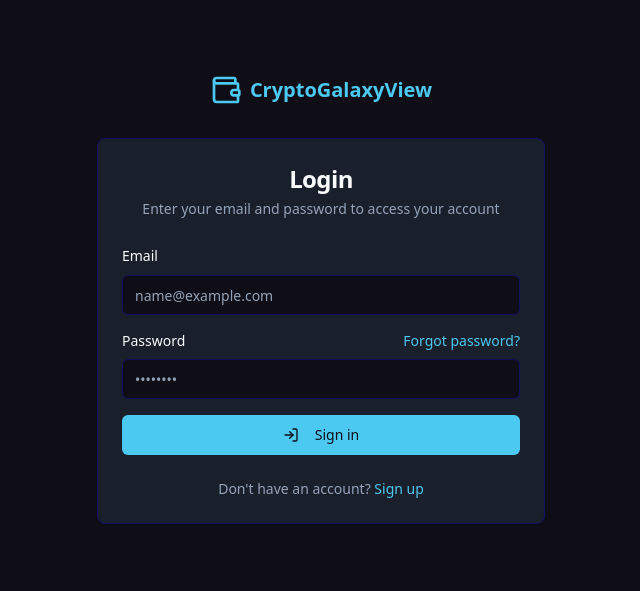
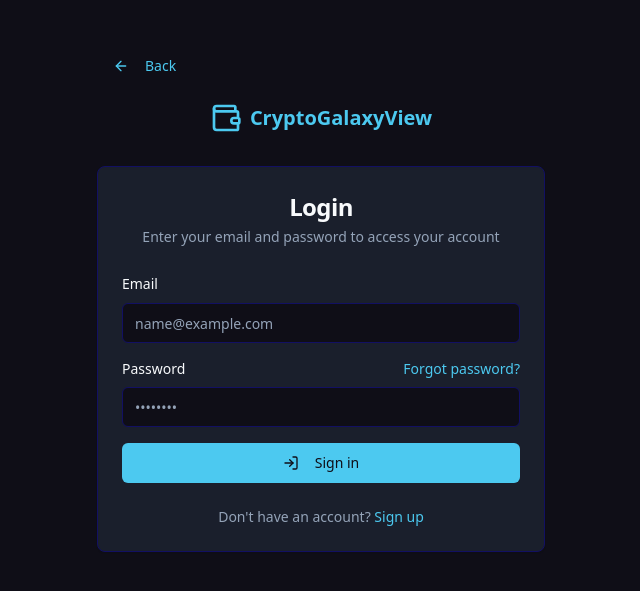
Before and after one commit to shivamkuda/crypto-galaxy-view, a React (Vite) app: page /login in a window 1280 px wide. Shown: the part 101-692 px from the top of the page, without its empty margins (319-959 px from the left). Built offline with nearby package versions, Linux system fonts and the light colour scheme.

Commit message:
Add back button to login page
Adds a back button to the login page.

```diff
--- a/src/pages/Login.tsx
+++ b/src/pages/Login.tsx
@@ -7,7 +7,7 @@ import { Input } from '@/components/ui/input';
 import { Label } from '@/components/ui/label';
 import { Card, CardContent, CardDescription, CardFooter, CardHeader, CardTitle } from '@/components/ui/card';
 import { useToast } from '@/hooks/use-toast';
-import { Wallet, LogIn } from 'lucide-react';
+import { Wallet, LogIn, ArrowLeft } from 'lucide-react';
 
 const Login: React.FC = () => {
   const [email, setEmail] = useState('');
@@ -49,8 +49,23 @@ const Login: React.FC = () => {
     }
   };
 
+  const handleGoBack = () => {
+    navigate(-1);
+  };
+
   return (
     <div className="min-h-screen flex flex-col items-center justify-center bg-galaxy-bg p-4">
+      <div className="w-full max-w-md mb-4">
+        <Button
+          variant="ghost"
+          onClick={handleGoBack}
+          className="flex items-center text-galaxy-accent hover:text-galaxy-accent/90"
+        >
+          <ArrowLeft className="mr-2 h-4 w-4" />
+          Back
+        </Button>
+      </div>
+
       <Link to="/" className="flex items-center mb-8 space-x-2">
         <Wallet className="w-8 h-8 text-galaxy-accent" />
         <span className="text-xl font-bold bg-gradient-to-r from-galaxy-accent to-galaxy-positive bg-clip-text text-transparent">
```
